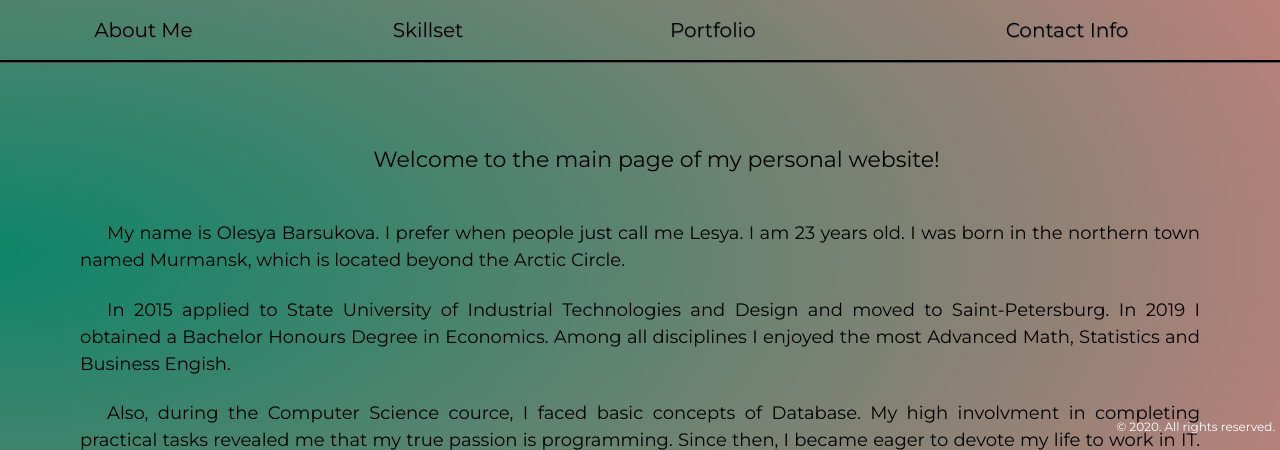
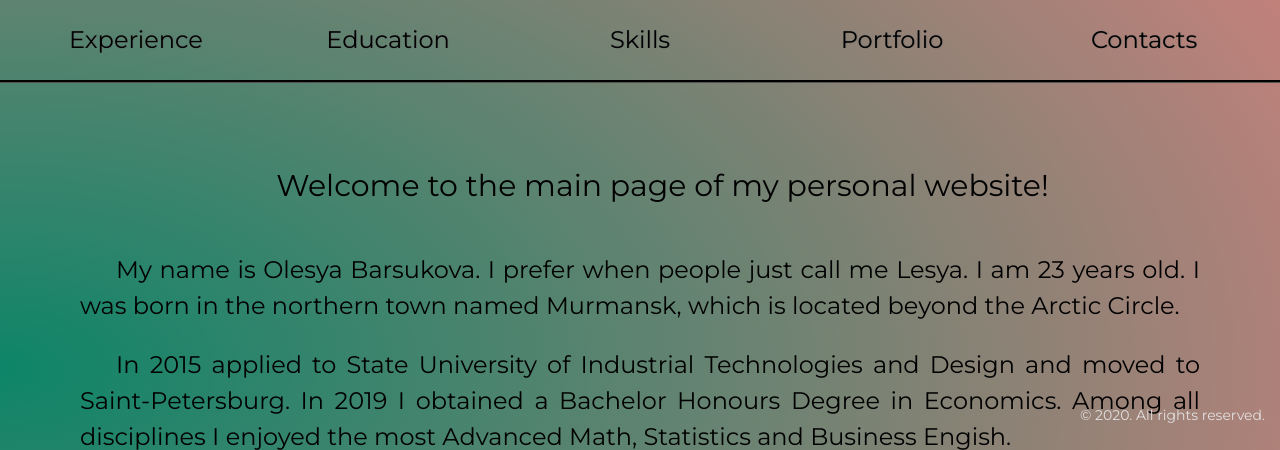
Before and after one commit to BadgerBo/webi, a Python web app: template webi/templates/home.html in a window 1280 px wide. Shown: the part 361-811 px from the top of the page. Run offline with Jinja, Linux system fonts and the light colour scheme; the template is opened without the code that fills it, so the values that code supplies are empty.

Commit message:
Added Education page

```diff
--- a/webi/templates/base.html
+++ b/webi/templates/base.html
@@ -11,9 +11,9 @@
         <meta property="og:url" content="http://olesyabarsukova.pythonanywhere.com/"/>
         <title>{{_('Olesya Barsukova')}}</title>
         <link rel="shortcut icon" href="{{ url_for('static', filename='images/badger.png') }}" type="image/x-icon">
-        <link rel="stylesheet" type="text/css" media="screen and (min-width: 1300px)" href="{{ url_for('static', filename='css/wide-screen.css') }}">
-        <link rel="stylesheet" type="text/css" media="(min-width: 1001px) and (max-width: 1299px)" href="{{ url_for('static', filename='css/medium-screen.css') }}">
-        <link rel="stylesheet" type="text/css" media="screen and (max-width: 1000px)" href="{{ url_for('static', filename='css/narrow-screen.css') }}">
+        <link rel="stylesheet" type="text/css" media="screen and (min-width: 1200px)" href="{{ url_for('static', filename='css/wide-screen.css') }}">
+        <link rel="stylesheet" type="text/css" media="(min-width: 701px) and (max-width: 1199px)" href="{{ url_for('static', filename='css/medium-screen.css') }}">
+        <link rel="stylesheet" type="text/css" media="screen and (max-width: 700px)" href="{{ url_for('static', filename='css/narrow-screen.css') }}">
     </head>
 
     <body>
@@ -26,22 +26,25 @@
         <nav class="wide">
             <table cellpadding="15px">
                 <tr>
-                    <td width="22%"><a  class="{{ 'active' if active_page == 'about' else '' }}" href="{{ url_for('multilingual.about') }}">{{_('About Me')}}</a></td>
-                    <td width="22%"><a  class="{{ 'active' if active_page == 'skills' else '' }}" href="{{ url_for('multilingual.skills') }}">{{_('Skillset')}}</a></td>
-                    <td width="22%"><a  class="{{ 'active' if active_page == 'portfolio' else '' }}" href="{{ url_for('multilingual.portfolio') }}">{{_('Portfolio')}}</a></td>
-                    <td width="34%"><a  class="{{ 'active' if active_page == 'contacts' else '' }}" href="{{ url_for('multilingual.contacts') }}">{{_('Contact Info')}}</a></td>
+                    <td><a  class="{{ 'active' if active_page == 'experience' else '' }}" href="{{ url_for('multilingual.experience') }}">{{_('Experience')}}</a></td>
+                    <td><a  class="{{ 'active' if active_page == 'experience' else '' }}" href="{{ url_for('multilingual.education') }}">{{_('Education')}}</a></td>
+                    <td><a  class="{{ 'active' if active_page == 'skills' else '' }}" href="{{ url_for('multilingual.skills') }}">{{_('Skills')}}</a></td>
+                    <td><a  class="{{ 'active' if active_page == 'portfolio' else '' }}" href="{{ url_for('multilingual.portfolio') }}">{{_('Portfolio')}}</a></td>
+                    <td><a  class="{{ 'active' if active_page == 'contacts' else '' }}" href="{{ url_for('multilingual.contacts') }}">{{_('Contacts')}}</a></td>
                 </tr>
             </table>
         </nav>
         <nav class="narrow">
-            <table cellpadding="15px">
+            <table>
                 <tr>
-                    <td width="50%"><a  class="{{ 'active' if active_page == 'about' else '' }}" href="{{ url_for('multilingual.about') }}">{{_('About Me')}}</a></td>
-                    <td width="50%"><a  class="{{ 'active' if active_page == 'skills' else '' }}" href="{{ url_for('multilingual.skills') }}">{{_('Skillset')}}</a></td>
+                    <td id="b"><a  class="{{ 'active' if active_page == 'experience' else '' }}" href="{{ url_for('multilingual.experience') }}">{{_('Experience')}}</a></td>
+                    <td><a  class="{{ 'active' if active_page == 'education' else '' }}" href="{{ url_for('multilingual.education') }}">{{_('Education')}}</a></td>
                 </tr>
                 <tr>
-                    <td width="50%"><a  class="{{ 'active' if active_page == 'portfolio' else '' }}" href="{{ url_for('multilingual.portfolio') }}">{{_('Portfolio')}}</a></td>
-                    <td width="50%"><a  class="{{ 'active' if active_page == 'contacts' else '' }}" href="{{ url_for('multilingual.contacts') }}">{{_('Contact Info')}}</a></td>
+                    <td id="b"><a  class="{{ 'active' if active_page == 'skills' else '' }}" href="{{ url_for('multilingual.skills') }}">{{_('Skills')}}</a></td>
+                    <td><a  class="{{ 'active' if active_page == 'portfolio' else '' }}" href="{{ url_for('multilingual.portfolio') }}">{{_('Portfolio')}}</a></td>
+                </tr>
+                    <td colspan="2"><a  class="{{ 'active' if active_page == 'contacts' else '' }}" href="{{ url_for('multilingual.contacts') }}">{{_('Contacts')}}</a></td>
                 </tr>
             </table>
         </nav>
```
Also changed, not shown: webi/blueprints/multilingual/routes.py (+7 -1 lines), webi/templates/education.html (added, +8 -0 lines), webi/templates/experience.html (+12 -0 lines).
